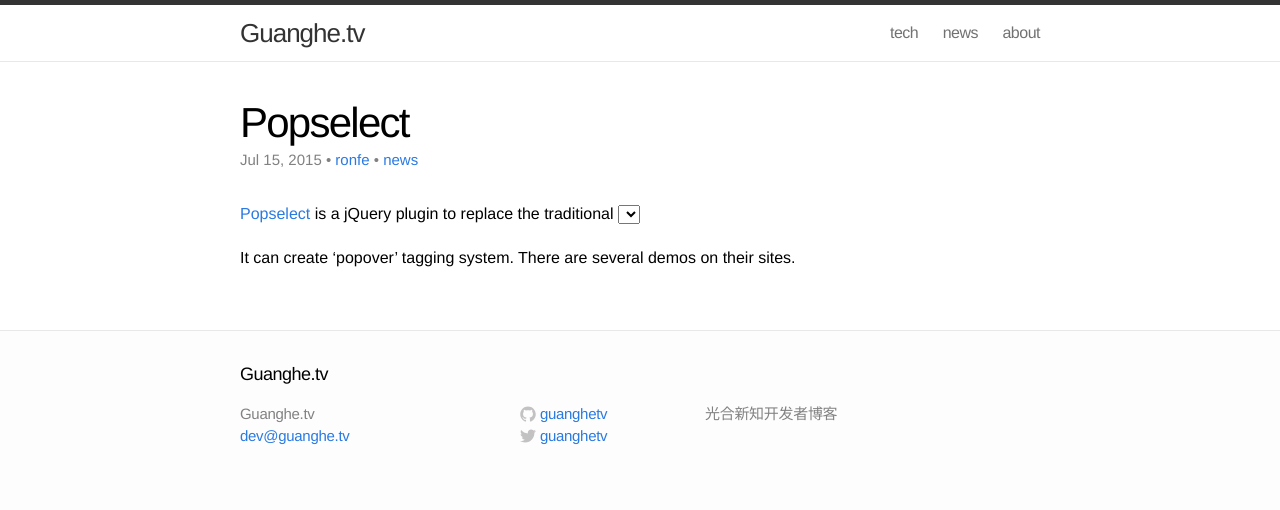
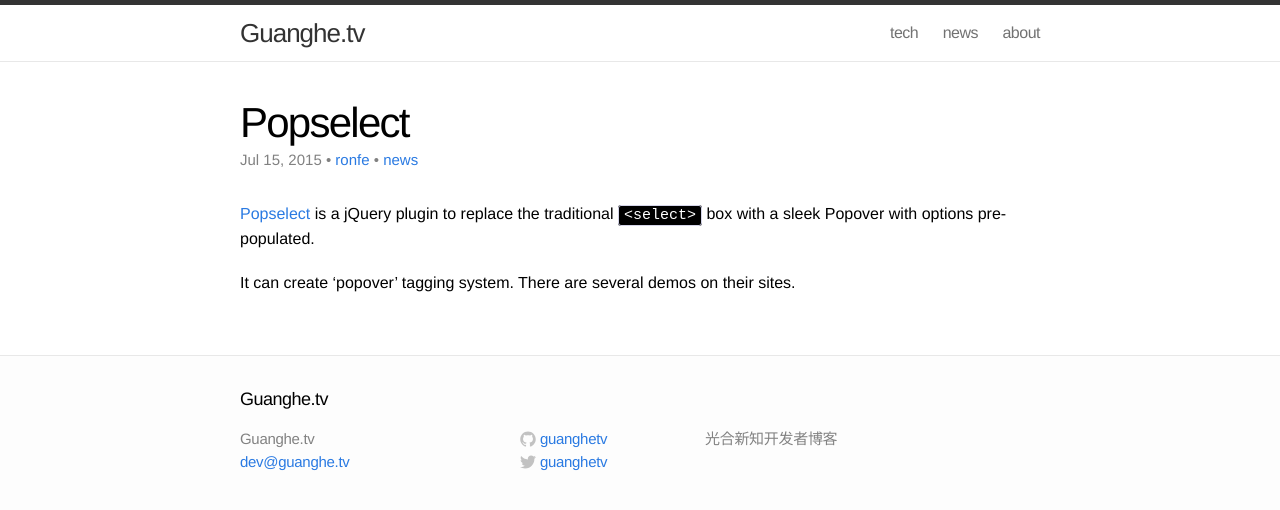
Before and after one commit to guanghetv/guanghetv.github.io, a Jekyll site: the page built from _posts/2015-07-15-popselect.markdown, in a window 1280 px wide. Shown: the top 510 px of the page. Built offline with Jekyll 4.4.1, drawn with Linux system fonts in a browser that asks for light colours; Markdown is read by kramdown in place of the engine named in the settings; comment, search, counter and statistics services are not loaded.

Commit message:
Update 2015-07-15-popselect.markdown

````diff
--- a/_posts/2015-07-15-popselect.markdown
+++ b/_posts/2015-07-15-popselect.markdown
@@ -5,6 +5,6 @@ category: news
 author: "ronfe"
 ---
 
-[Popselect](http://jquer.in/popSelect/ ) is a jQuery plugin to replace the traditional <select> box with a sleek Popover with options pre-populated.
+[Popselect](http://jquer.in/popSelect/ ) is a jQuery plugin to replace the traditional ```<select>``` box with a sleek Popover with options pre-populated.
 
 It can create 'popover' tagging system. There are several demos on their sites.
````
